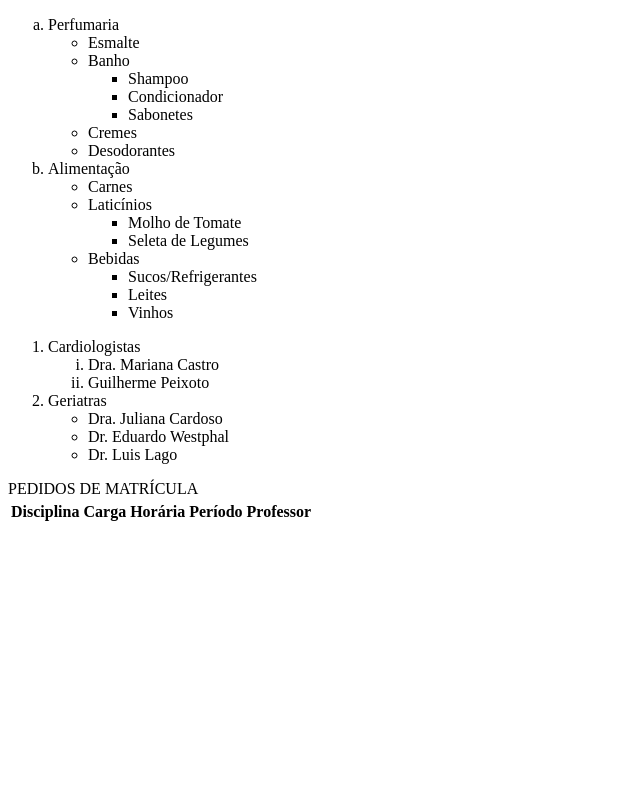
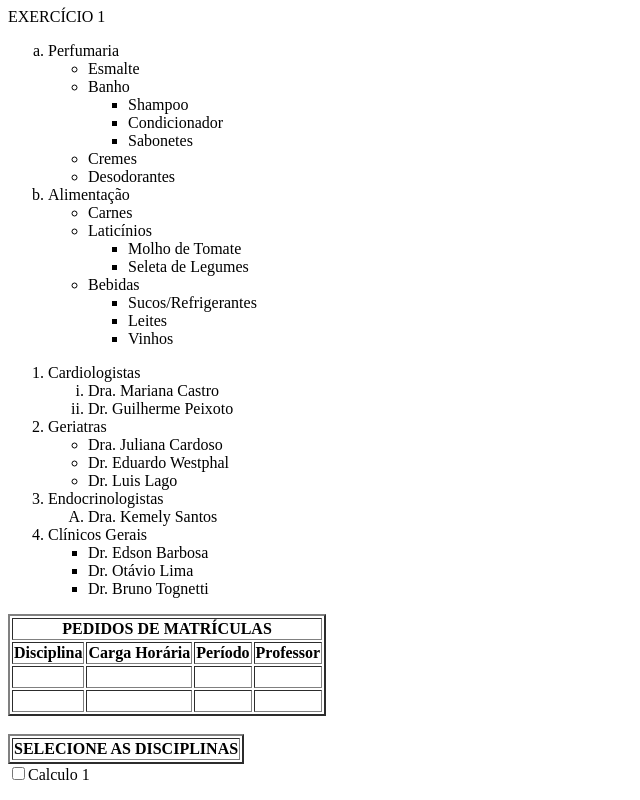
Before and after one commit to BartierDev/Cotuca-2024, a plain HTML site: page DevWeb/Lista2/245642.html in a window 1280 px wide. Shown: the whole page, without its empty margins (0-640 px from the left). Drawn offline with Linux system fonts and the light colour scheme.

Commit message:
Formulario 2

```diff
--- a/DevWeb/Lista2/245642.html
+++ b/DevWeb/Lista2/245642.html
@@ -1,12 +1,14 @@
-
+EXERCÍCIO 1
 
 <!DOCTYPE html>
 <html lang="en">
+
 <head>
     <meta charset="UTF-8">
     <meta name="viewport" content="width=device-width, initial-scale=1.0">
     <title>Document</title>
 </head>
+
 <body>
     <ol type="a">
         <li>Perfumaria</li>
@@ -38,26 +40,12 @@
                 <li>Leites</li>
                 <li>Vinhos</li>
     </ol>
-</body>
-</html>
 
-<html
-
-
-
-    <!DOCTYPE html>
-    <html lang="en">
-    <head>
-        <meta charset="UTF-8">
-        <meta name="viewport" content="width=device-width, initial-scale=1.0">
-        <title>Document</title>
-    </head>
-    <body>
     <ol type="1">
         <li>Cardiologistas</li>
         <ol type="i">
             <li>Dra. Mariana Castro</li>
-                        <li>Guilherme Peixoto</li>
+            <li>Dr. Guilherme Peixoto</li>
         </ol>
         <li>Geriatras</li>
         <ul type="circle">
@@ -65,25 +53,56 @@
             <li>Dr. Eduardo Westphal</li>
             <li>Dr. Luis Lago</li>
         </ul>
+        <li>Endocrinologistas</li>
+        <ol type="A">
+            <li>Dra. Kemely Santos</li>
         </ol>
-    </body>
-</html>
+        <li>Clínicos Gerais</li>
+        <ul type="square">
+            <li>Dr. Edson Barbosa</li>
+            <li>Dr. Otávio Lima</li>
+            <li>Dr. Bruno Tognetti</li>
+        </ul>
+    </ol>
 
-<!DOCTYPE html>
-<html lang="en">
-<head>
-    <meta charset="UTF-8">
-    <meta name="viewport" content="width=device-width, initial-scale=1.0">
-    <title>Document</title>
-</head>
-<body>
-    <table>
-        <tr>PEDIDOS DE MATRÍCULA</tr>
+
+    <table border="2">
+        <tr>
+            <th colspan="4">PEDIDOS DE MATRÍCULAS</th>
+        </tr>
         <tr>
             <th>Disciplina</th>
             <th>Carga Horária</th>
             <th>Período</th>
             <th>Professor</th>
         </tr>
+        <tr>
+            <th><br></th>
+            <th><br></th>
+            <th><br></th>
+            <th><br></th>
+        </tr>
+        <tr>
+            <th><br></th>
+            <th><br></th>
+            <th><br></th>
+            <th><br></th>
+        </tr>
+    </table>
 
+    <br>
+
+    <table>
+        <table border="2">
+            <th colspan="4">SELECIONE AS DISCIPLINAS</th>
         </table>
+        </tr>
+        <tr>
+            <td>
+                <input type="checkbox"/>Calculo 1
+            </td>
+        </tr>
+    </table>
+</body>
+
+</html>
```
Lines whose indentation alone changed are shown as unchanged.
